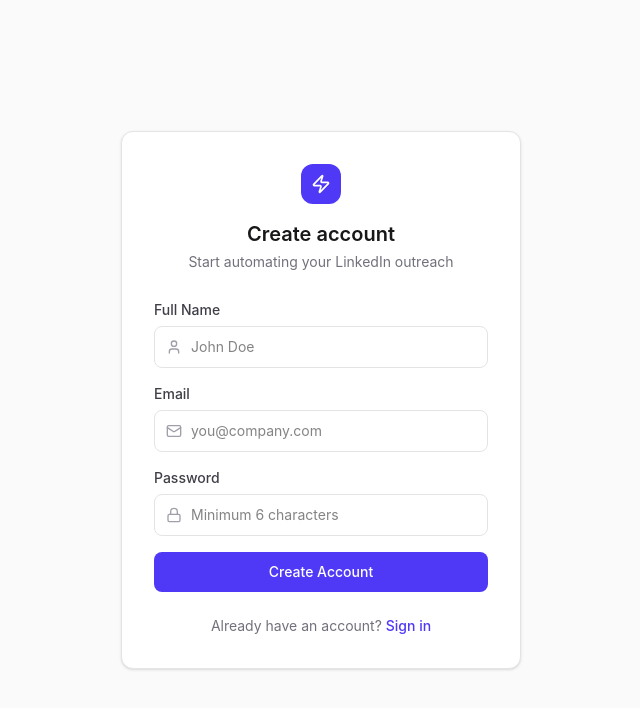
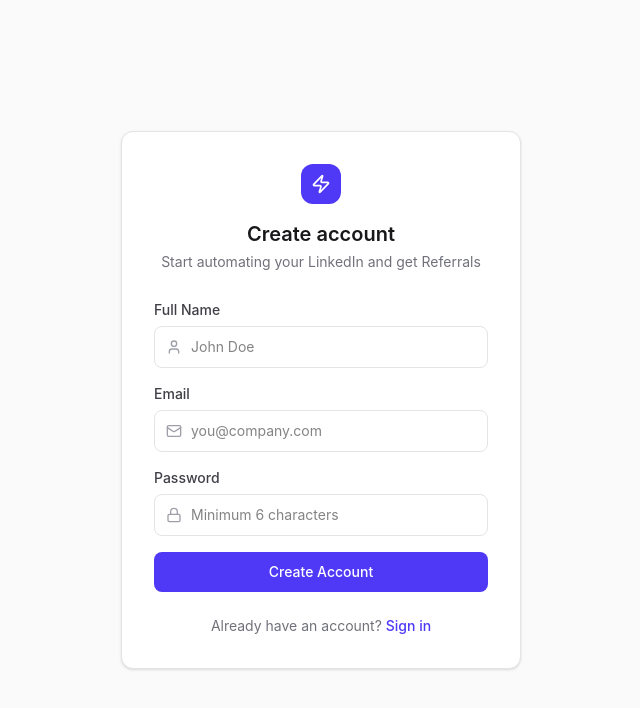
Before and after one commit to Nirvanjha2004/linkedin-automation, a Next.js app: page /register in a window 1280 px wide. Shown: the top 708 px of the page, without its empty margins (319-959 px from the left). Built offline with nearby package versions, Linux system fonts and the light colour scheme; no server answers.

Commit message:
update subtitles for clarity and branding in registration and campaign pages

```diff
--- a/app/(auth)/register/page.tsx
+++ b/app/(auth)/register/page.tsx
@@ -35,7 +35,7 @@ export default function RegisterPage() {
           <Zap className="h-5 w-5 text-white" />
         </div>
         <h1 className="text-xl font-semibold text-zinc-900">Create account</h1>
-        <p className="text-sm text-zinc-500 mt-1">Start automating your LinkedIn outreach</p>
+        <p className="text-sm text-zinc-500 mt-1">Start automating your LinkedIn and get Referrals</p>
       </div>
 
       <form onSubmit={handleRegister} className="space-y-4">
--- a/app/dashboard/campaigns/new/page.tsx
+++ b/app/dashboard/campaigns/new/page.tsx
@@ -6,7 +6,7 @@ export default function NewCampaignPage() {
     <div>
       <Header
         title="Create Campaign"
-        subtitle="Set up a new LinkedIn outreach campaign"
+        subtitle="Set up a new LinkedIn Referral campaign"
       />
       <div className="p-8 max-w-3xl">
         <CampaignForm />
--- a/app/dashboard/page.tsx
+++ b/app/dashboard/page.tsx
@@ -118,7 +118,7 @@ export default function DashboardPage() {
     <div>
       <PageHeader
         title="Overview"
-        subtitle="Your LinkedIn outreach at a glance"
+        subtitle="Your referral engine for dream companies."
         actions={
           <Link href="/dashboard/campaigns/new" className="inline-flex items-center gap-2 px-4 py-2 bg-indigo-600 text-white rounded-lg text-sm font-medium hover:bg-indigo-700 transition-colors">
             <Plus className="h-4 w-4" />
--- a/components/layout/Sidebar.tsx
+++ b/components/layout/Sidebar.tsx
@@ -42,7 +42,7 @@ export default function Sidebar() {
             <Zap className="h-4 w-4 text-white" />
           </div>
           <div>
-            <p className="text-sm font-semibold text-zinc-900 leading-none">OutreachAI</p>
+            <p className="text-sm font-semibold text-zinc-900 leading-none">OutreachIQ</p>
             <p className="text-[11px] text-zinc-400 mt-0.5 leading-none">LinkedIn Automation</p>
           </div>
         </Link>
```
